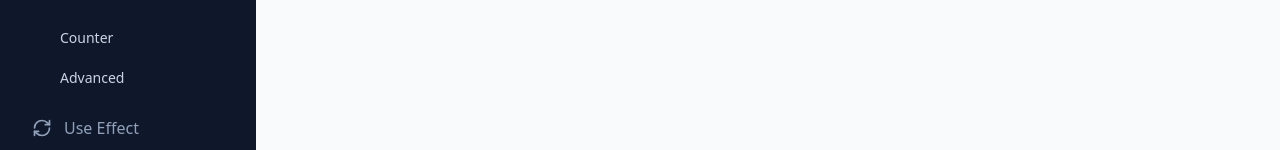
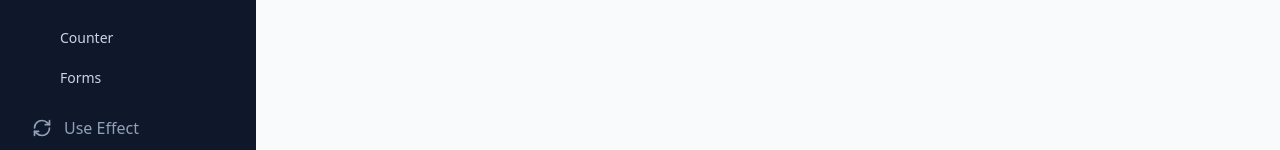
Before and after one commit to almagribii/hooks-lab, a React (Vite) app: page / in a window 1280 px wide. Shown: the part 180-330 px from the top of the page. Built offline with nearby package versions, Linux system fonts and the light colour scheme.

Commit message:
add form menu

```diff
--- a/src/components/Sidebar.tsx
+++ b/src/components/Sidebar.tsx
@@ -56,7 +56,7 @@ const Sidebar: React.FC<SidebarProps> = ({ isOpen, toggleSidebar }) => {
               route="/usestate"
               childrenItems={[
                 { label: "Counter", route: "/usestate/counter" },
-                { label: "Advanced", route: "/usestate/advanced" },
+                { label: "Forms", route: "/usestate/forms" },
               ]}
             />
             <NavItem icon={RefreshCw} label="Use Effect" route="/useeffect" />
```
